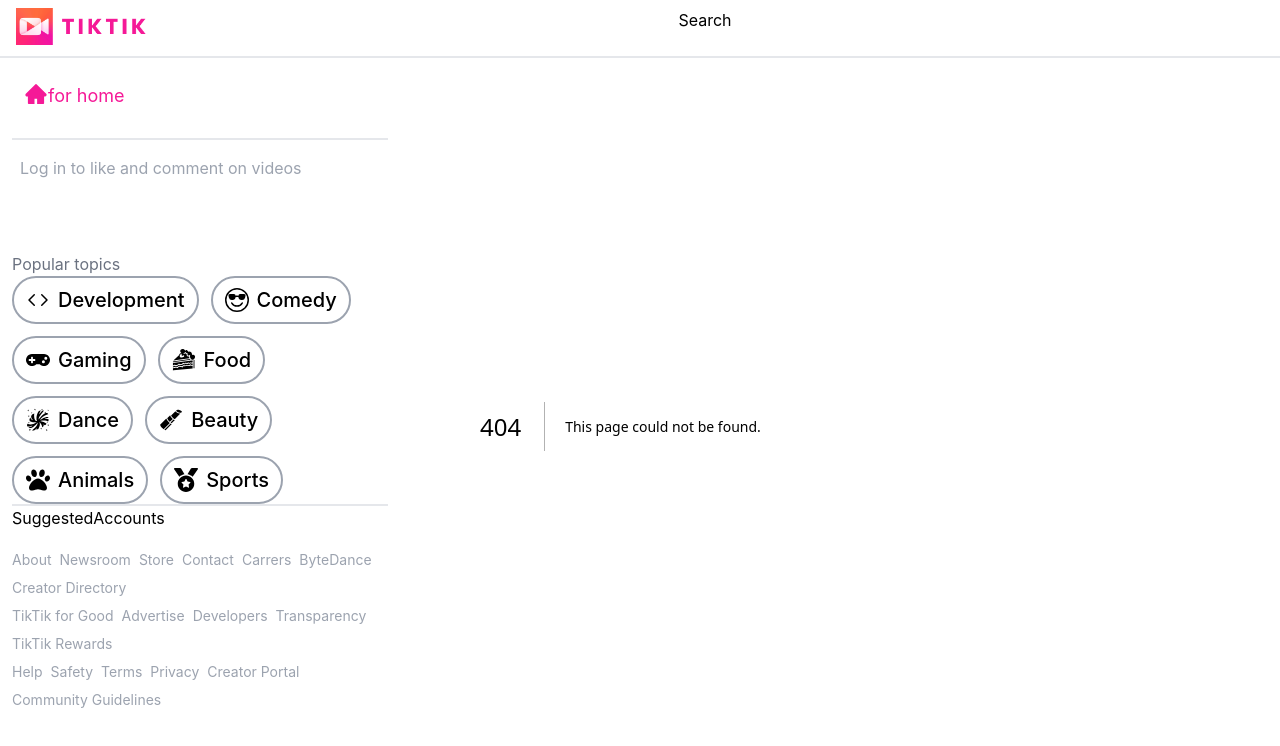
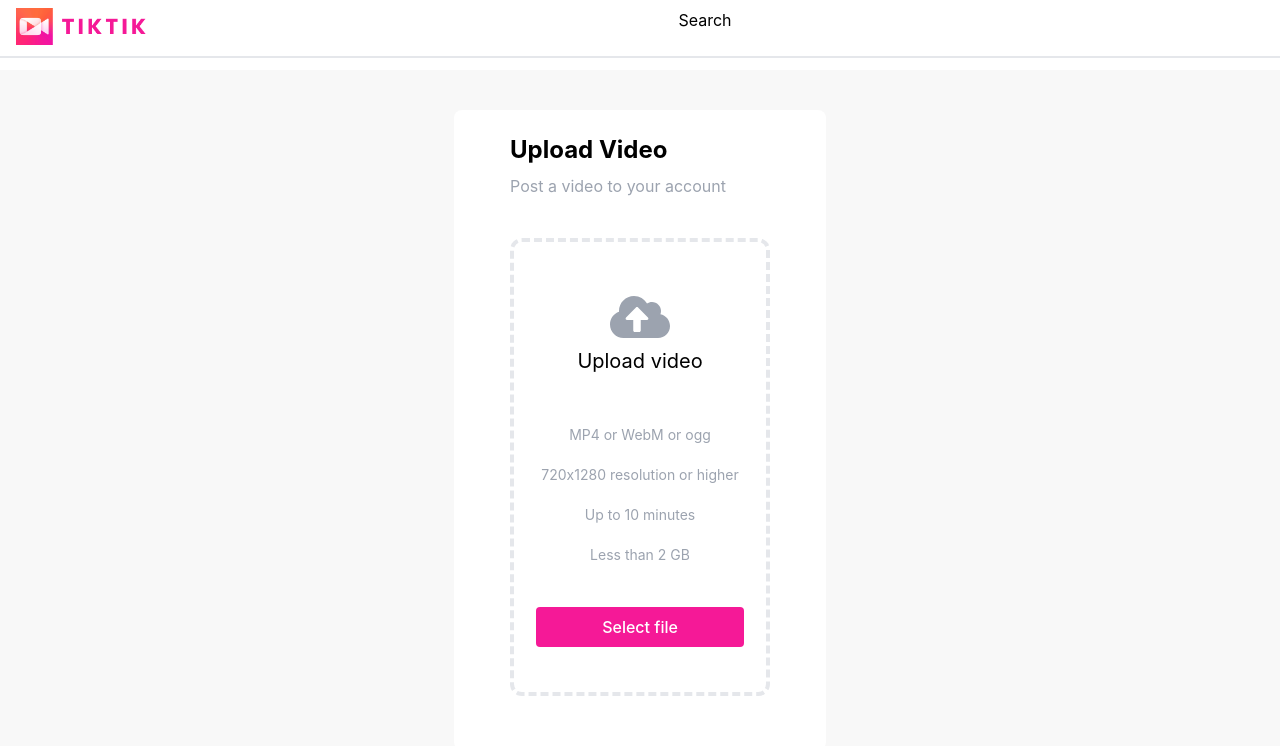
Before and after one commit to SaiThihaK/Tiktik, a Next.js app: page /upload in a window 1280 px wide. Before the commit this address had no page. Shown: the top 746 px of the page. Built offline with nearby package versions, Linux system fonts and the light colour scheme.

Commit message:
Upload Video Page

```diff
--- a/components/Navbar.tsx
+++ b/components/Navbar.tsx
@@ -2,11 +2,16 @@ import { GoogleLogin } from '@react-oauth/google'
 import Image from 'next/image'
 import Link from 'next/link'
 import React from 'react'
+import useAuthStore from '../store/authStore'
 import { createOrGetUser } from '../utils'
 import logo from "../utils/tiktik-logo.png"
+import {IoMdAdd}from "react-icons/io"
+import {AiOutlineLogout}from "react-icons/ai"
 
 const Navbar = () => {
-  const user = false;
+
+  const {userProfile,addUser,removeUser} = useAuthStore();
+  console.log("userProfile",userProfile);
   return (
     <div className='w-full flex justify-between border-b-2 border-gray-200 py-2 px-4'>
         <Link href="/">
@@ -16,13 +21,28 @@ const Navbar = () => {
         </Link>
         <div>Search</div>
         {
-          user ?
-          <div>
-            loggedin
-          </div>
+          userProfile ?
+            <div className='flex gap-2'>
+             <Link href="/upload">
+              <button type='button' className='flex gap-2 p-2 rounded border-2 items-center font-semibold '>
+              <IoMdAdd className='text-xl' />{' '}
+             <span className='hidden md:block'>Upload </span>
+             </button>
+             </Link>
+             {
+              userProfile.image && <div className='hidden md:block md:rounded'>
+              <Link href="/">
+                  <Image src={userProfile.image} width={40} alt="profile" height={40} className='rounded-full cursor-pointer' />
+              </Link>
+              </div>
+             }
+             <button type='button' onClick={()=>{removeUser();}}>
+              <AiOutlineLogout size={21} className="text-red-600" />
+             </button>
+            </div>
           :<div>
             <GoogleLogin
-            onSuccess={(response=>{createOrGetUser(response)})}
+            onSuccess={(response=>{createOrGetUser(response,addUser)})}
             onError={()=>{console.log('Error')}}
             />
           </div>
--- a/components/Sidebar.tsx
+++ b/components/Sidebar.tsx
@@ -52,7 +52,7 @@ onClick={sidebarToggler}
                 Log in to like and comment on videos
             </p>
             <div>
-                {/* <GoogleLogin
+                <GoogleLogin
                 clientId='304i90902'
                 onSuccess={()=>{}}
                 onFailure={()=>{}}
@@ -60,20 +60,16 @@ onClick={sidebarToggler}
                 render={(renderProps)=>(
                     <button
                     onClick={renderProps.onClick} disabled={renderProps.disabled}
-                    className="text-lg bg-white text-[#F51997]
-                    hidden xl:block
-                    border-2 border-[#F51997] mt-3 px-6 py-2 w-full rounded hover:bg-[#F51997] hover:text-white
-
-                    "
+                    className="text-lg bg-white text-[#F51997] hidden xl:block border-2 border-[#F51997] mt-3 px-6 py-2 w-full rounded hover:bg-[#F51997] hover:text-white "
                     >
                     Log in
                     </button>
 
                 )}
+                />
+                {/* <GoogleLogin
+                onSuccess={()=>{}}
                 /> */}
-                <GoogleLogin
-                onSuccess={()=>{}}
-                />
             </div>
 
         </div>
--- a/next.config.js
+++ b/next.config.js
@@ -3,7 +3,10 @@ const nextConfig = {
   reactStrictMode: true,
   swcMinify: true,
   images:{
-    domains:['www.google.com','images.unsplash.com']
+    domains:[
+      'www.google.com','images.unsplash.com',
+      'lh3.googleusercontent.com'
+    ]
   }
 }
 
--- a/package.json
+++ b/package.json
@@ -23,7 +23,8 @@
     "react": "18.2.0",
     "react-dom": "18.2.0",
     "react-icons": "^4.7.1",
-    "typescript": "4.9.3"
+    "typescript": "4.9.3",
+    "zustand": "^4.2.0"
   },
   "devDependencies": {
     "autoprefixer": "^10.4.13",
--- a/pages/api/post/index.ts
+++ b/pages/api/post/index.ts
@@ -15,5 +15,7 @@ export default async function handler(
     const query = allPostsQuery();
     const data = await client.fetch(query);
     res.status(200).json(data);
+
+
   }
 }
--- /dev/null
+++ b/pages/upload.tsx
@@ -0,0 +1,62 @@
+import React, { useState } from 'react'
+import { FaCloudUploadAlt } from 'react-icons/fa';
+
+const Upload = () => {
+const [loading,setLoading] = useState(false);
+const [videoAccesset,setVideoAccesset] = useState();
+const [wrongFile,setWrongFile]  = useState(false)
+
+const uploadVideoHandler = (e:any)=>{
+    const selectedFile = e.target.files[0];
+    const fileType = ["video/mv4",'vide/webm','video/ogg'];
+    if(fileType === selectedFile.type){
+
+    }else{
+    setWrongFile(false)
+    }
+}
+  return (
+    <div className='flex w-full h-full absolute left-0 top-[60px] lg:top-[70px] mb-5 pt-5 lg:pt-10 bg-[#F8F8F8] justify-center'>
+     <div className=' bg-white rounded-lg xl:h-[80vh] flex gap-6 flex-wrap justify-center items-center p-14 pt-6'>
+        <div>
+          <div className="flex flex-col gap-2">
+            <p className='text-2xl font-bold'>Upload Video</p>
+            <p className='text-md text-gray-400'>Post a video to your account</p>
+          </div>
+          <div className='border-dashed rounded-xl border-4 border-gray-200 flex flex-col justify-center items-center  outline-none mt-10 w-[260px] h-[458px] p-10 cursor-pointer hover:border-red-300 hover:bg-gray-100'>
+            {loading ? (
+              <p className='text-center text-3xl text-red-400 font-semibold'>
+                Uploading...
+              </p>
+            ) :(<div>
+              {
+                videoAccesset ? (<div>
+
+                </div>):(
+                <label className='flex flex-col items-center justify-center w-full h-full'>
+                <div className='flex flex-col items-center justify-center w-full h-full'>
+                <p className='font-semibold text-xl'><FaCloudUploadAlt className='text-gray-400 text-6xl' /></p>
+                <p className='text-xl'>Upload video</p>
+                </div>
+                <p className='text-gray-400 text-center mt-10 text-sm leading-10'>
+                        MP4 or WebM or ogg <br />
+                        720x1280 resolution or higher <br />
+                        Up to 10 minutes <br />
+                        Less than 2 GB
+                </p>
+                <p className='bg-[#F51997] text-center mt-8 rounded text-white text-md font-medium p-2 w-52 outline-none'>
+                        Select file
+                </p>
+                <input type="file" name="upload-video" className="w-0 h-0" onClick={(e)=>uploadVideoHandler(e)}/>
+                </label>)
+              }
+            </div>)
+          }
+          </div>
+          </div>
+     </div>
+    </div>
+  )
+}
+
+export default Upload
--- /dev/null
+++ b/store/authStore.ts
@@ -0,0 +1,15 @@
+import create from "zustand";
+import {persist}from "zustand/middleware"
+
+const authStore = (set:any)=>({
+    userProfile:null,
+    addUser: (user: any) => set({ userProfile: user }),
+    removeUser:()=>set({userProfile:null})
+})
+
+const useAuthStore = create((
+    persist(authStore, {
+      name: 'auth',
+    })
+))
+export default useAuthStore
--- a/utils/index.ts
+++ b/utils/index.ts
@@ -2,10 +2,12 @@
 import axios from "axios";
 import jwt_decode from "jwt-decode";
 
-export const createOrGetUser = async(response:any)=>{
+
+
+
+export const createOrGetUser = async(response:any,addUser:any)=>{
   const decode:{name:string,picture:string,sub:string} =await  jwt_decode(response.credential);
   const {name,picture,sub} = decode;
-
   const user = {
     _id:sub,
     _type:'user',
@@ -13,8 +15,7 @@ export const createOrGetUser = async(response:any)=>{
     image:picture
   }
 
-  console.log(decode);
+ addUser(user);
 
   await axios.post("http://localhost:3000/api/auth",user);
-  console.log("post requested");
 }
```
Also changed, not shown: 1 other file (tests, documents, lock files or other folders).
